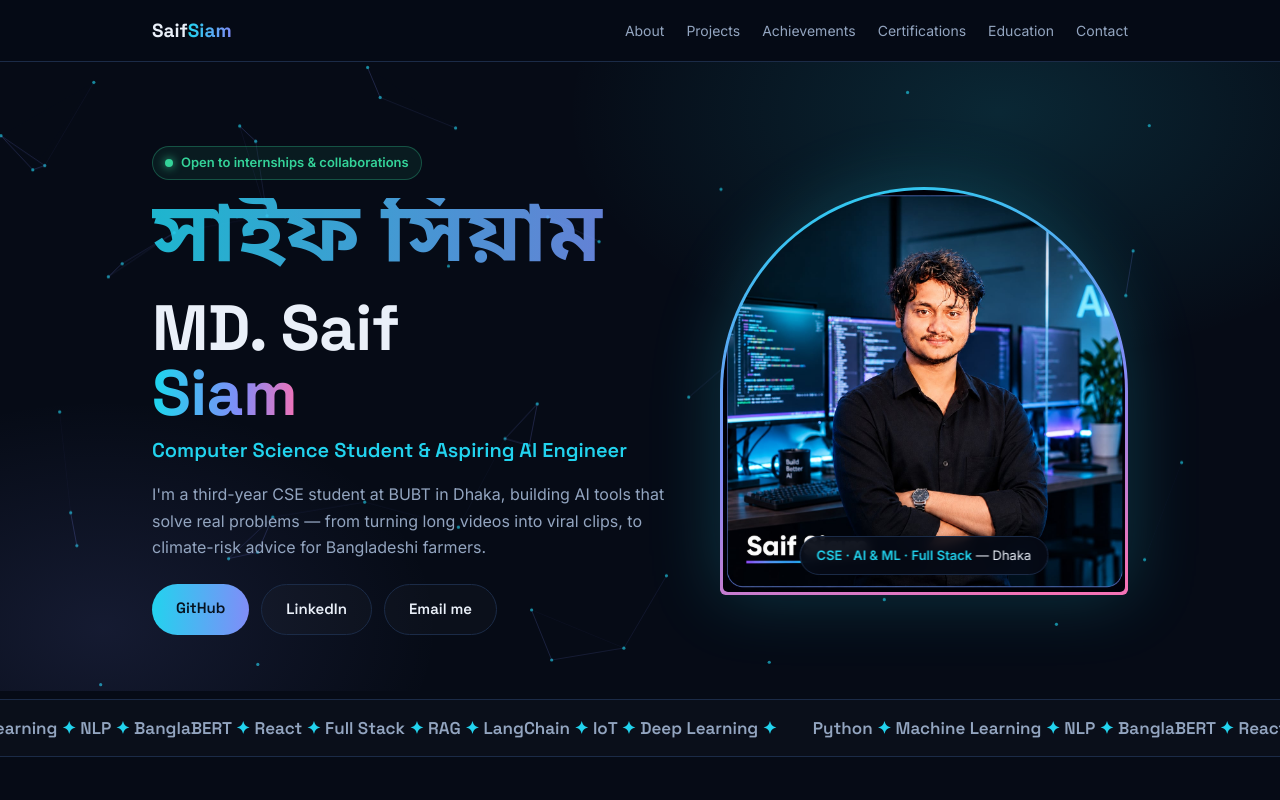
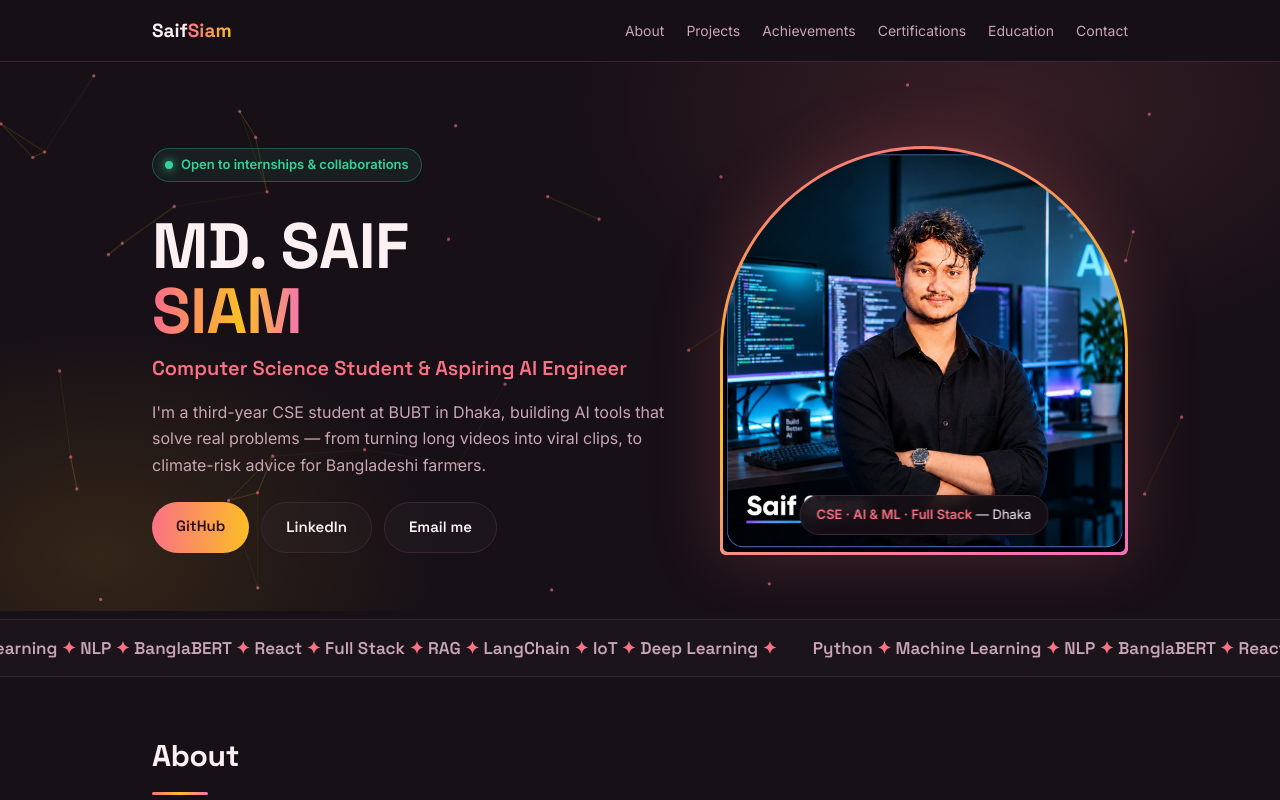
Before and after one commit to Siam007-ayuno/portfolio, a plain HTML site: page index.html in a window 1280 px wide. Shown: the top 800 px of the page. Drawn offline with Linux system fonts and the light colour scheme.

Commit message:
Replace index.html with updated version — caps English name, no Bengali, warm rose/amber theme

```diff
--- a/index.html
+++ b/index.html
@@ -12,7 +12,7 @@
 <link rel="icon" href="assets/saif.jpg">
 <link rel="preconnect" href="https://fonts.googleapis.com">
 <link rel="preconnect" href="https://fonts.gstatic.com" crossorigin>
-<link href="https://fonts.googleapis.com/css2?family=Space+Grotesk:wght@500;600;700&family=Inter:wght@400;500;600&family=Noto+Sans+Bengali:wght@700&display=swap" rel="stylesheet">
+<link href="https://fonts.googleapis.com/css2?family=Space+Grotesk:wght@500;600;700&family=Inter:wght@400;500;600&display=swap" rel="stylesheet">
 <script type="application/ld+json">
 {
   "@context": "https://schema.org",
@@ -28,8 +28,8 @@
 </script>
 <style>
   :root{
-    --bg:#060b16; --panel:#0b1424; --card:#0d182c; --line:#1b2b47;
-    --text:#eaf0f9; --muted:#93a5c0; --cyan:#22d3ee; --violet:#818cf8;
+    --bg:#171016; --panel:#211420; --card:#261822; --line:#3e2534;
+    --text:#fdf0f3; --muted:#c9a6b3; --rose:#fb7185; --amber:#fbbf24;
     --green:#34d399; --pink:#f472b6;
   }
   *{margin:0;padding:0;box-sizing:border-box}
@@ -38,15 +38,15 @@
     font-family:Inter,system-ui,-apple-system,"Segoe UI",Roboto,Arial,sans-serif;
     background:var(--bg); color:var(--text); line-height:1.65; overflow-x:hidden;
   }
-  a{color:var(--cyan);text-decoration:none}
+  a{color:var(--rose);text-decoration:none}
   a:hover{text-decoration:underline}
   .wrap{max-width:1020px;margin:0 auto;padding:0 22px}
   h1,h2,h3{font-family:"Space Grotesk",Inter,sans-serif;letter-spacing:-.01em}
 
-  header{position:sticky;top:0;z-index:20;background:rgba(6,11,22,.85);backdrop-filter:blur(10px);border-bottom:1px solid var(--line)}
+  header{position:sticky;top:0;z-index:20;background:rgba(23,16,22,.85);backdrop-filter:blur(10px);border-bottom:1px solid var(--line)}
   nav{display:flex;align-items:center;justify-content:space-between;padding:15px 0}
   nav .logo{font-family:"Space Grotesk",sans-serif;font-weight:700;font-size:19px;color:var(--text)}
-  nav .logo em{font-style:normal;background:linear-gradient(90deg,var(--cyan),var(--violet));-webkit-background-clip:text;background-clip:text;color:transparent}
+  nav .logo em{font-style:normal;background:linear-gradient(90deg,var(--rose),var(--amber));-webkit-background-clip:text;background-clip:text;color:transparent}
   nav ul{display:flex;gap:22px;list-style:none}
   nav ul a{color:var(--muted);font-size:14px}
   nav ul a:hover{color:var(--text);text-decoration:none}
@@ -55,48 +55,45 @@
   /* ---- hero ---- */
   .hero{position:relative;padding:84px 0 56px;overflow:hidden}
   #net{position:absolute;inset:0;width:100%;height:100%;opacity:.85}
-  .hero::after{content:"";position:absolute;inset:0;background:radial-gradient(720px 420px at 78% 8%, rgba(34,211,238,.14), transparent 60%),radial-gradient(560px 380px at 8% 90%, rgba(129,140,248,.12), transparent 60%);pointer-events:none}
+  .hero::after{content:"";position:absolute;inset:0;background:radial-gradient(720px 420px at 78% 8%, rgba(251,113,133,.14), transparent 60%),radial-gradient(560px 380px at 8% 90%, rgba(251,191,36,.12), transparent 60%);pointer-events:none}
   .hero-inner{position:relative;z-index:2;display:grid;grid-template-columns:1.12fr .88fr;gap:48px;align-items:center}
   @media(max-width:780px){.hero-inner{grid-template-columns:1fr;padding-top:8px}}
-  .bn{font-family:"Noto Sans Bengali",sans-serif;font-size:clamp(44px,8vw,84px);font-weight:700;line-height:1;
-    background:linear-gradient(92deg,rgba(34,211,238,.9),rgba(129,140,248,.9));
-    -webkit-background-clip:text;background-clip:text;color:transparent;opacity:.95}
   .hero h1{font-size:clamp(40px,6.5vw,64px);line-height:1.02;margin:14px 0 8px}
-  .hero h1 .grad{background:linear-gradient(92deg,var(--cyan) 5%,var(--violet) 60%,var(--pink) 100%);-webkit-background-clip:text;background-clip:text;color:transparent}
-  .hero .role{font-family:"Space Grotesk",sans-serif;font-size:20px;font-weight:600;color:var(--cyan);margin-bottom:14px}
+  .hero h1 .grad{background:linear-gradient(92deg,var(--rose) 5%,var(--amber) 60%,var(--pink) 100%);-webkit-background-clip:text;background-clip:text;color:transparent}
+  .hero .role{font-family:"Space Grotesk",sans-serif;font-size:20px;font-weight:600;color:var(--rose);margin-bottom:14px}
   .hero p.lede{color:var(--muted);max-width:520px;margin-bottom:24px;font-size:16px}
   .status{display:inline-flex;align-items:center;gap:8px;font-size:13px;font-weight:600;color:var(--green);background:rgba(52,211,153,.08);border:1px solid rgba(52,211,153,.3);padding:5px 12px;border-radius:999px;margin-bottom:18px}
   .status i{width:8px;height:8px;border-radius:50%;background:var(--green);display:inline-block;box-shadow:0 0 10px var(--green)}
   .btns{display:flex;gap:12px;flex-wrap:wrap}
   .btn{display:inline-block;padding:12px 24px;border-radius:999px;font-weight:600;font-size:15px;font-family:"Space Grotesk",sans-serif}
-  .btn-primary{background:linear-gradient(92deg,var(--cyan),var(--violet));color:#06121f}
+  .btn-primary{background:linear-gradient(92deg,var(--rose),var(--amber));color:#2b0f16}
   .btn-primary:hover{text-decoration:none;opacity:.92}
   .btn-ghost{border:1px solid var(--line);color:var(--text);background:rgba(255,255,255,.02)}
-  .btn-ghost:hover{text-decoration:none;border-color:var(--cyan)}
+  .btn-ghost:hover{text-decoration:none;border-color:var(--rose)}
 
-  .arch{position:relative;border-radius:999px 999px 28px 28px;padding:3px;background:linear-gradient(165deg,var(--cyan),var(--violet) 55%,var(--pink) 95%);box-shadow:0 0 70px rgba(34,211,238,.22)}
+  .arch{position:relative;border-radius:999px 999px 28px 28px;padding:3px;background:linear-gradient(165deg,var(--rose),var(--amber) 55%,var(--pink) 95%);box-shadow:0 0 70px rgba(251,113,133,.22)}
   .arch img{display:block;width:100%;aspect-ratio:1/1;object-fit:cover;border-radius:996px 996px 25px 25px}
-  .arch-chip{position:absolute;left:50%;transform:translateX(-50%);bottom:20px;background:rgba(6,11,22,.88);backdrop-filter:blur(6px);border:1px solid var(--line);border-radius:999px;padding:8px 16px;font-size:13px;white-space:nowrap}
-  .arch-chip b{color:var(--cyan)}
+  .arch-chip{position:absolute;left:50%;transform:translateX(-50%);bottom:20px;background:rgba(23,16,22,.88);backdrop-filter:blur(6px);border:1px solid var(--line);border-radius:999px;padding:8px 16px;font-size:13px;white-space:nowrap}
+  .arch-chip b{color:var(--rose)}
 
   /* ---- marquee ---- */
   .marquee{border-top:1px solid var(--line);border-bottom:1px solid var(--line);overflow:hidden;padding:14px 0;margin:8px 0 12px;background:rgba(255,255,255,.015)}
   .marquee-track{display:flex;gap:0;width:max-content;animation:scroll 26s linear infinite}
   .marquee span{font-family:"Space Grotesk",sans-serif;font-size:17px;font-weight:600;color:var(--muted);padding:0 18px;white-space:nowrap}
-  .marquee span b{color:var(--cyan);font-weight:600}
+  .marquee span b{color:var(--rose);font-weight:600}
   @keyframes scroll{to{transform:translateX(-50%)}}
 
   section{padding:42px 0}
   h2{font-size:30px;margin-bottom:4px}
-  h2::after{content:"";display:block;width:56px;height:3px;border-radius:2px;margin-top:12px;background:linear-gradient(90deg,var(--cyan),var(--violet),var(--pink))}
+  h2::after{content:"";display:block;width:56px;height:3px;border-radius:2px;margin-top:12px;background:linear-gradient(90deg,var(--rose),var(--amber),var(--pink))}
   .sub{color:var(--muted);margin:14px 0 24px;font-size:15px}
   .card{background:linear-gradient(180deg,rgba(255,255,255,.025),rgba(255,255,255,0)),var(--card);border:1px solid var(--line);border-radius:18px;padding:24px 26px;margin-bottom:14px;transition:border-color .2s,transform .2s}
-  .card:hover{border-color:rgba(34,211,238,.45);transform:translateY(-2px)}
+  .card:hover{border-color:rgba(251,113,133,.45);transform:translateY(-2px)}
   .card h3{font-size:19px;margin-bottom:4px}
   .card .meta{color:var(--muted);font-size:13px;margin-bottom:8px}
-  .card p{color:#c6d2e4;font-size:15px}
+  .card p{color:#e3cdd4;font-size:15px}
   .tags{display:flex;gap:8px;flex-wrap:wrap;margin-top:12px}
-  .tag{font-size:12px;background:#16233d;border:1px solid var(--line);color:var(--muted);padding:3px 10px;border-radius:999px}
+  .tag{font-size:12px;background:#2f1a26;border:1px solid var(--line);color:var(--muted);padding:3px 10px;border-radius:999px}
   .bento{display:grid;grid-template-columns:repeat(6,1fr);gap:14px}
   .bento .card{margin-bottom:0}
   .bento .span6{grid-column:span 6}
@@ -107,13 +104,13 @@
   @media(max-width:760px){.grid3{grid-template-columns:1fr}}
   .skill-list{display:flex;flex-wrap:wrap;gap:10px}
   .skill{background:var(--card);border:1px solid var(--line);border-radius:999px;padding:8px 15px;font-size:14px}
-  .skill:hover{border-color:rgba(34,211,238,.45)}
+  .skill:hover{border-color:rgba(251,113,133,.45)}
   .badge{display:inline-block;background:rgba(52,211,153,.12);color:var(--green);border:1px solid rgba(52,211,153,.35);font-size:12px;font-weight:700;padding:3px 10px;border-radius:999px;margin-bottom:10px}
-  .feature{border:1px solid rgba(34,211,238,.35)}
+  .feature{border:1px solid rgba(251,113,133,.35)}
   .cert-list p{padding:8px 0;border-bottom:1px solid var(--line)}
   .cert-list p:last-child{border-bottom:none}
   .quote{font-family:"Space Grotesk",sans-serif;font-size:clamp(22px,3.4vw,30px);line-height:1.35;font-weight:600;text-align:center;padding:20px 0 4px}
-  .quote em{font-style:normal;background:linear-gradient(92deg,var(--cyan),var(--violet));-webkit-background-clip:text;background-clip:text;color:transparent}
+  .quote em{font-style:normal;background:linear-gradient(92deg,var(--rose),var(--amber));-webkit-background-clip:text;background-clip:text;color:transparent}
   footer{border-top:1px solid var(--line);padding:28px 0 40px;color:var(--muted);font-size:14px;text-align:center}
   @media (prefers-reduced-motion: reduce){
     html{scroll-behavior:auto}
@@ -144,8 +141,7 @@
   <div class="wrap hero-inner">
     <div>
       <span class="status"><i></i> Open to internships &amp; collaborations</span>
-      <div class="bn">সাইফ সিয়াম</div>
-      <h1>MD. Saif<br><span class="grad">Siam</span></h1>
+      <h1>MD. SAIF<br><span class="grad">SIAM</span></h1>
       <div class="role">Computer Science Student &amp; Aspiring AI Engineer</div>
       <p class="lede">I'm a third-year CSE student at BUBT in Dhaka, building AI tools that solve real problems — from turning long videos into viral clips, to climate-risk advice for Bangladeshi farmers.</p>
       <div class="btns">
@@ -396,12 +392,12 @@
       var dx = p.x-mouse.x, dy = p.y-mouse.y, d2 = dx*dx+dy*dy;
       if(d2 < 14400){ p.x += dx*0.004; p.y += dy*0.004; }
       ctx.beginPath(); ctx.arc(p.x,p.y,1.6,0,Math.PI*2);
-      ctx.fillStyle = 'rgba(34,211,238,.75)'; ctx.fill();
+      ctx.fillStyle = 'rgba(251,113,133,.75)'; ctx.fill();
       for(var j=i+1;j<pts.length;j++){
         var q = pts[j], ddx = p.x-q.x, ddy = p.y-q.y, dd = ddx*ddx+ddy*ddy;
         if(dd < 12100){
           ctx.beginPath(); ctx.moveTo(p.x,p.y); ctx.lineTo(q.x,q.y);
-          ctx.strokeStyle = 'rgba(129,140,248,' + (0.28*(1-dd/12100)) + ')'; ctx.lineWidth = 1; ctx.stroke();
+          ctx.strokeStyle = 'rgba(251,191,36,' + (0.28*(1-dd/12100)) + ')'; ctx.lineWidth = 1; ctx.stroke();
         }
       }
     }
```
